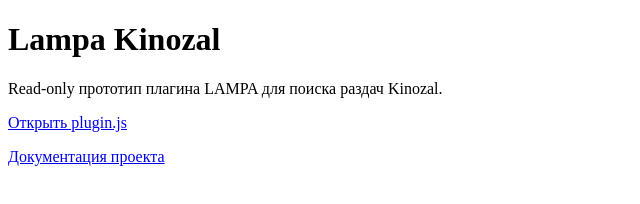
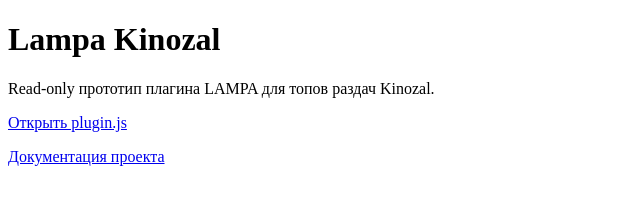
Before and after one commit to Kioto66/lampa-kinozal, a plain HTML site: page index.html in a window 1280 px wide. Shown: the full height of the page, 0-640 px from the left. Drawn offline with Linux system fonts and the light colour scheme.

Commit message:
Add files via upload

```diff
--- a/index.html
+++ b/index.html
@@ -7,7 +7,7 @@
 </head>
 <body>
   <h1>Lampa Kinozal</h1>
-  <p>Read-only прототип плагина LAMPA для поиска раздач Kinozal.</p>
+  <p>Read-only прототип плагина LAMPA для топов раздач Kinozal.</p>
   <p><a href="plugin.js">Открыть plugin.js</a></p>
   <p><a href="lampa-kinozal/README.md">Документация проекта</a></p>
 </body>
```
